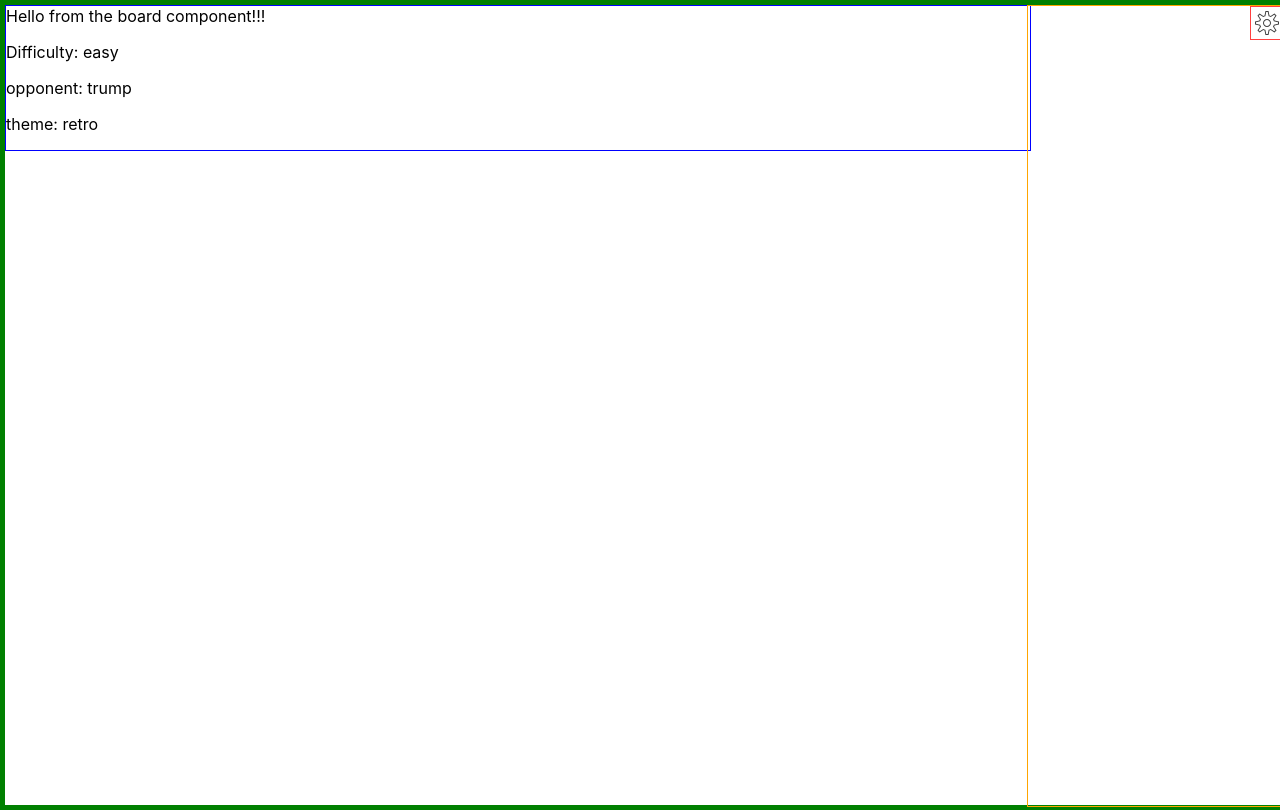
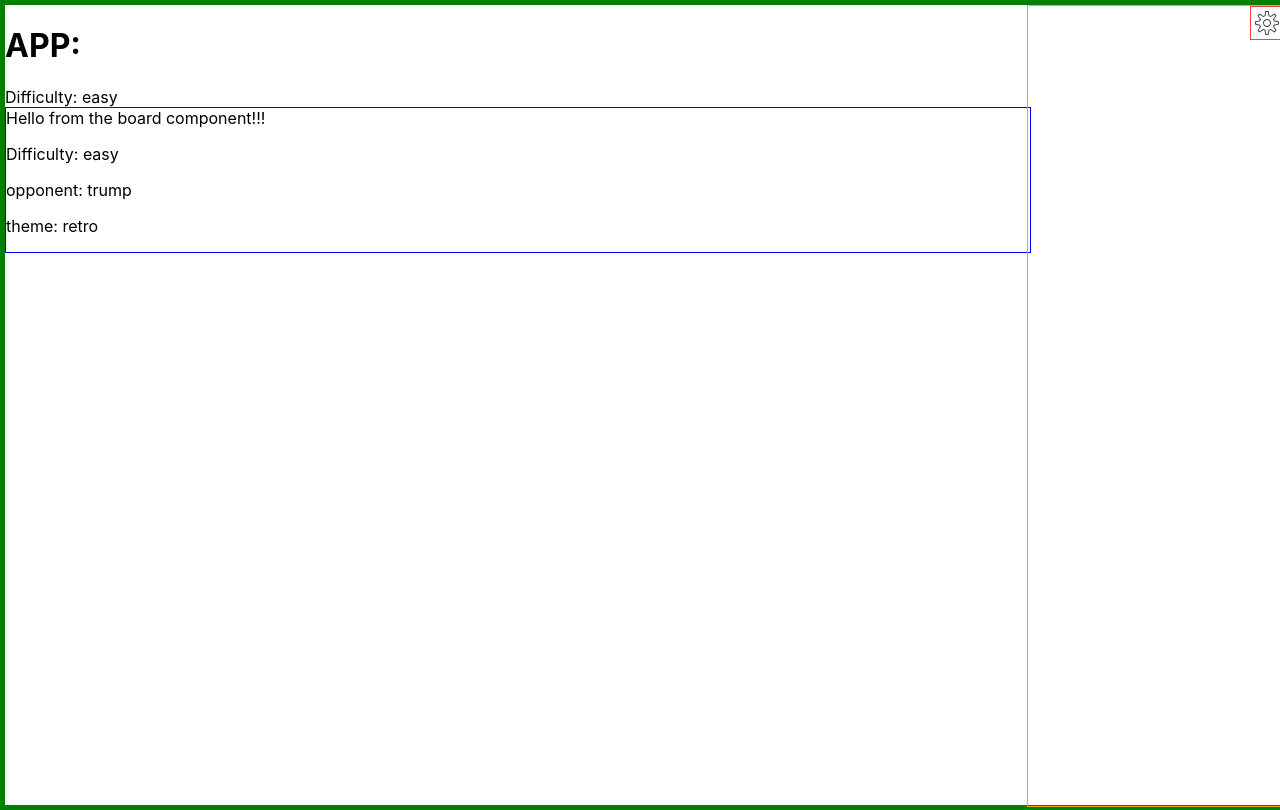
Before and after one commit to metalogica/tweetsweeper, a React (Create React App) app: page / in a window 1280 px wide. Built offline with nearby package versions, Linux system fonts and the light colour scheme.

Commit message:
new context setup

```diff
--- a/src/App.tsx
+++ b/src/App.tsx
@@ -1,4 +1,5 @@
 import React, { useContext, useEffect } from 'react';
+import { GameStateContext, Difficulty } from './contexts'
 import Board from './components/Board'
 import Toolbar from './components/Toolbar'
 import './App.scss';
@@ -34,18 +35,18 @@ export const GameContext = React.createContext<Game>({
 })
 
 function App() {
-  const [difficulty, setDifficulty] = React.useState<string>(gameDefaultData.difficulty)
-
-  const updateGame = (difficulty: string) => {
-    setDifficulty(difficulty)
-  }
+  const [difficulty, setDifficulty] = React.useState(Difficulty.Easy)
 
   return (
     <>
-      <GameContext.Provider value={gameDefaultData}>
-        <Board/>
-        <Toolbar/>
-      </GameContext.Provider>
+      <GameStateContext.Provider value={{difficulty, setDifficulty}}>
+        <GameContext.Provider value={gameDefaultData}>
+          <h1>APP: </h1>
+          Difficulty: {difficulty}
+          <Board/>
+          <Toolbar/>
+        </GameContext.Provider>
+      </GameStateContext.Provider>
     </>
   )
 }
--- a/src/components/Toolbar.tsx
+++ b/src/components/Toolbar.tsx
@@ -1,14 +1,16 @@
 import { useState, useContext, useEffect } from 'react'
+import { useGameState, Difficulty } from '../contexts'
 import { GameContext } from '../App'
 
 function Toolbar(props: any) {
-  let { difficulty, opponent, theme, options, setOptions } = useContext(GameContext)
+  const { difficulty, setDifficulty } = useGameState()
+
+  let { opponent, theme, options, setOptions } = useContext(GameContext)
 
   const [revealed, setRevealed] = useState<boolean>(false)
 
   const optionHandler = (event: any) => {
-    difficulty = 'poop'
-    setOptions()
+    setDifficulty(Difficulty.Hard)
   }
 
   let gameOptions = Object.values(options).map((option, i) => (
@@ -28,6 +30,8 @@ function Toolbar(props: any) {
             <select name="" id="" onChange={(event) => optionHandler(event)}>
               {gameOptions}
             </select>
+            <hr/>
+            <h1>NEW CONTEXT</h1>
           </>
         )
       }
--- a/src/contexts.ts
+++ b/src/contexts.ts
@@ -18,16 +18,12 @@ export enum Opponent {
 
 export type GameStateContextType = {
   difficulty: Difficulty;
-  theme: Theme,
-  opponent: Opponent,
-  setGameState: (Difficulty: Difficulty, Theme: Theme, Opponent: Opponent) => void
+  setDifficulty: (Difficulty: Difficulty) => void
 }
 
 export const GameStateContext = createContext<GameStateContextType>({
   difficulty: Difficulty.Easy,
-  theme: Theme.Retro,
-  opponent: Opponent.Trump,
-  setGameState: () => {console.log('enum context fire')}
+  setDifficulty: () => {console.log('enum context fire')}
 })
 
 export const useGameState = () => useContext(GameStateContext)
```
Also changed, not shown: 1 other file (tests, documents, lock files or other folders).
